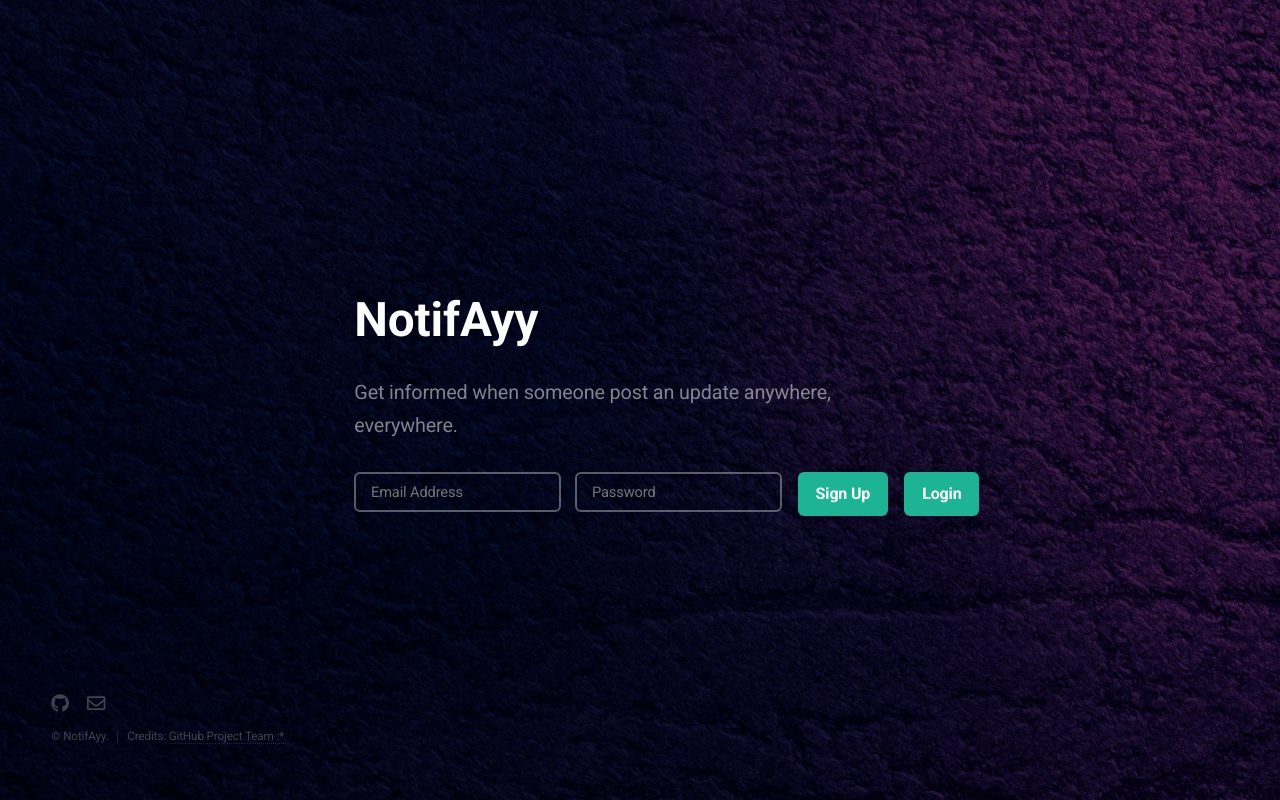
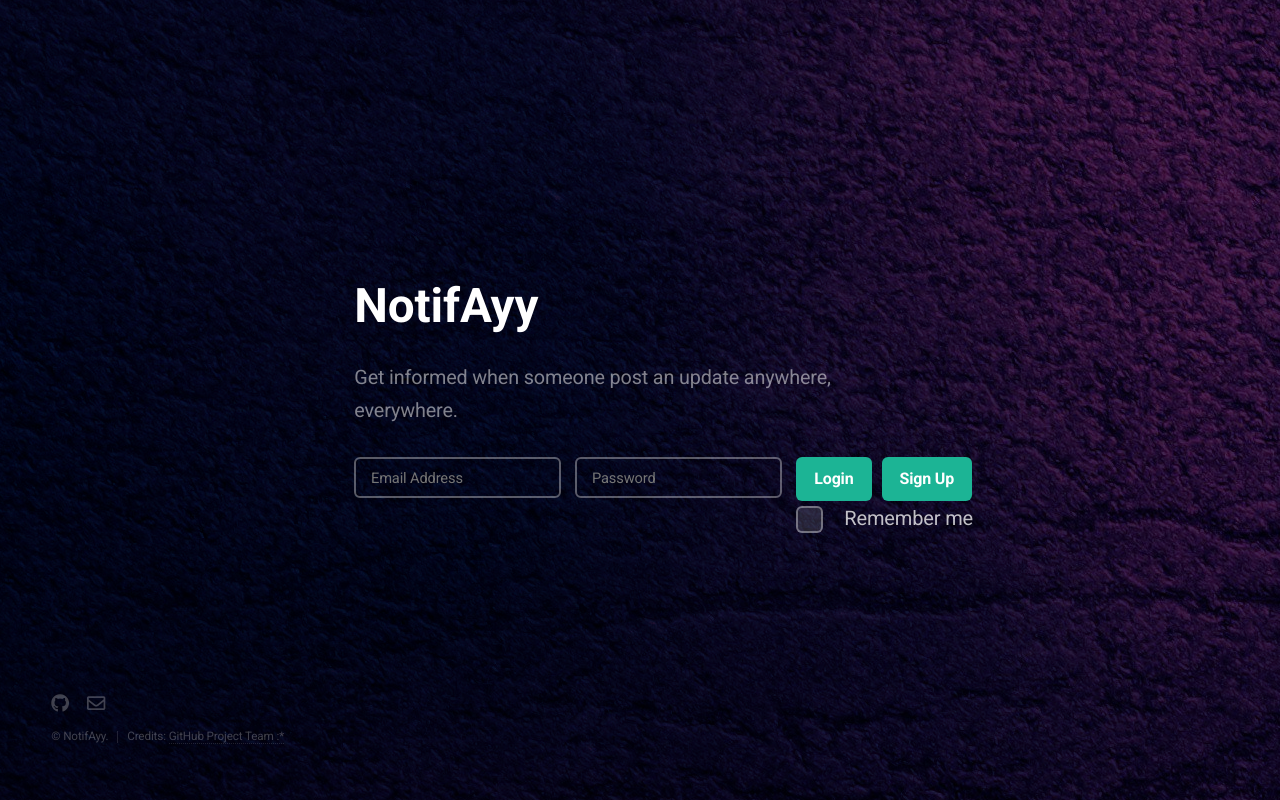
Before and after one commit to Luzkan/NotifAyy, a Flask app: page / in a window 1280 px wide. Run offline with Flask 2, Linux system fonts and the light colour scheme; data comes from the database, SQL or seed files in the repository; some libraries are stand-ins or nearby versions; some web fonts are replaced.

Commit message:
Added Remember Me Checkbox on Mainpage

```diff
--- a/web/templates/index.html
+++ b/web/templates/index.html
@@ -121,7 +121,7 @@
     {% else %}
         <header id="header">
             <h1>NotifAyy</h1>
-            <p>Get informed when someone post an update anywhere, everywhere.</p>
+            <p >Get informed when someone post an update anywhere, everywhere.</p>
         </header>
 
         {% with messages = get_flashed_messages() %}
@@ -135,8 +135,24 @@
         <form id="signup-form" method="POST" action="/login">
             <input type="email" name="email" id="email" placeholder="Email Address" />
             <input type="password" name="password" id="password" placeholder="Password" />
-            <input class="btn btn-outline-primary" href='/register' type="submit" value="Sign Up" />
+
+
+            <div class="container">
+                <div class="row">
+                    <input class="btn btn-outline-primary" href='/login' type="submit" value="Login" style="margin-right: 10px;" />
+                    <input class="btn btn-outline-primary" href='/register' type="submit" value="Sign Up" />
+
+
+                    <input type="checkbox" class="form-check-input" id="remember">
+                    <label class="form-check-label text-nowrap" style="font-size: 20px; margin-top: 5px;" for="remember">Remember me</label>
+
+                </div>
+            </div>
+
+            <!-- <input class="btn btn-outline-primary" href='/register' type="submit" value="Sign Up" />
             <input class="btn btn-outline-primary" href='/login' type="submit" value="Login" />
+                <input type="checkbox" class="form-check-input" id="remember">
+                <label class="form-check-label" for="remember"> </label> -->
         </form>
     {% endif %}
 {% endblock %}
```
Also changed, not shown: web/app.py (+11 -1 lines).
